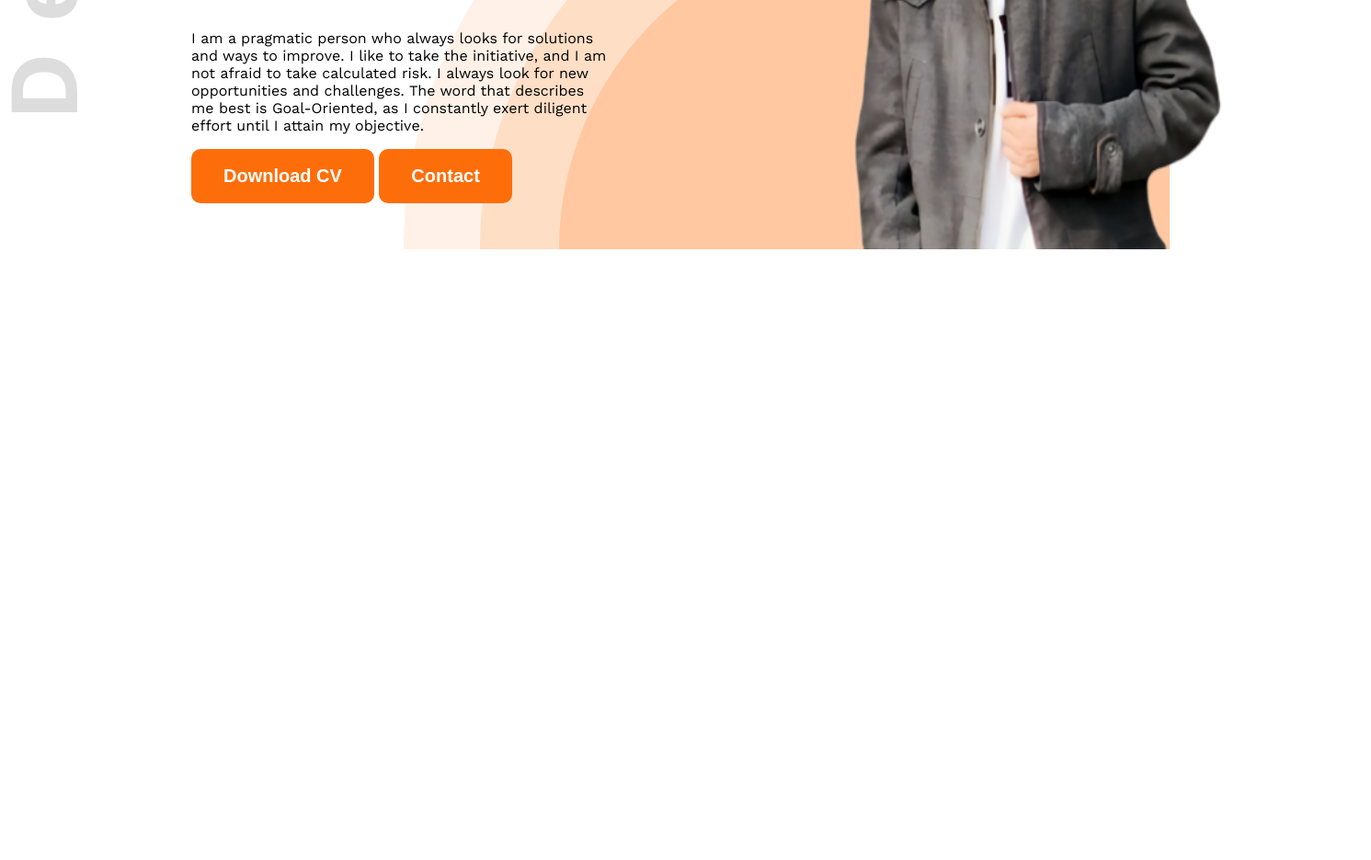
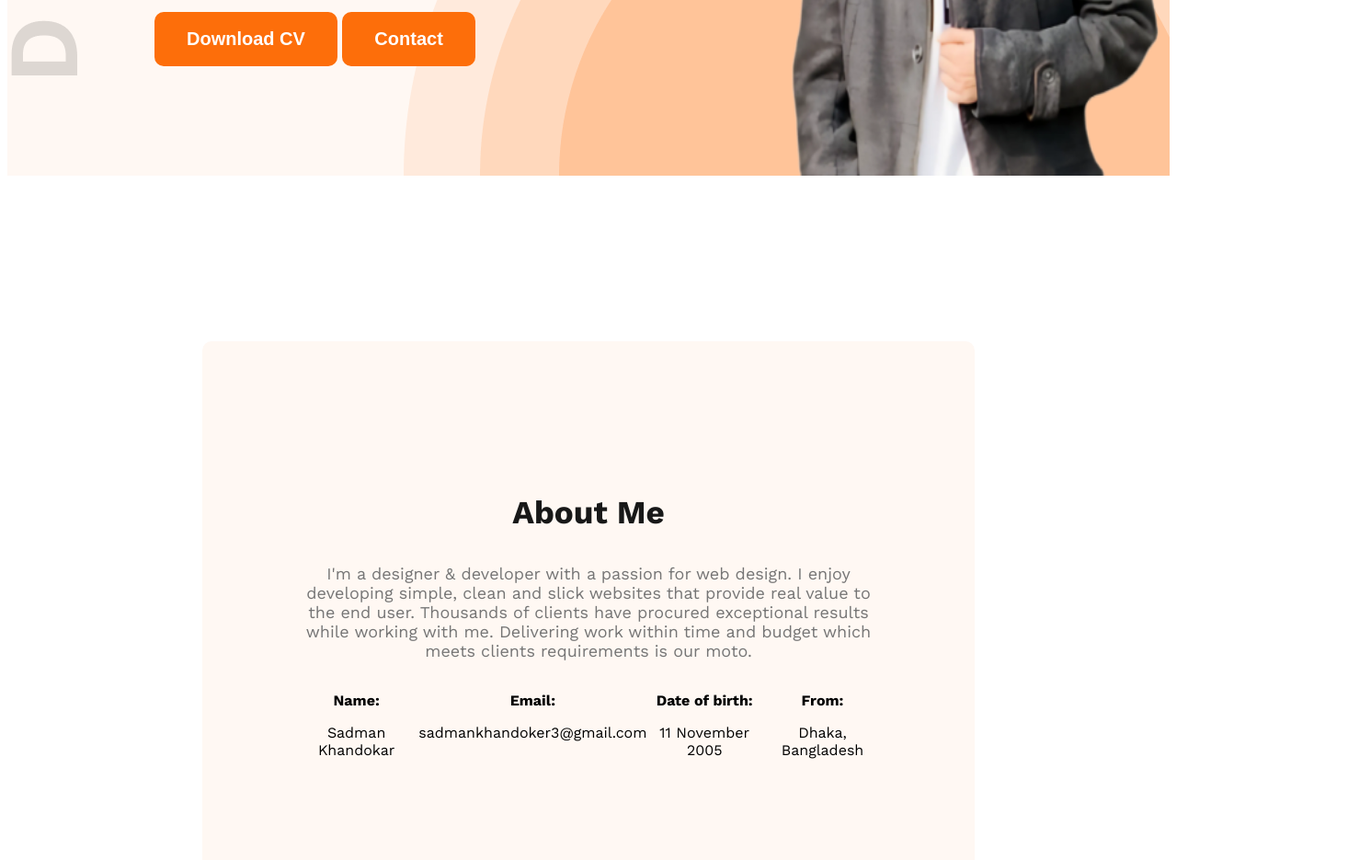
Before and after one commit to sadman70/web-dev-portfolio, a plain HTML site: page index.html in a window 1280 px wide. Shown: the part 691-1626 px from the top of the page at 92% size, 1491 px wide, since content can reach past the window. Before the commit the page ends 970 px from the top, so only its background shows below. Drawn offline with nearby package versions, Linux system fonts and the light colour scheme.

Commit message:
about section added

```diff
--- a/index.html
+++ b/index.html
@@ -7,7 +7,7 @@
     <link rel="stylesheet" href="style/portfolio.css">
 </head>
 <body class="work-sans-normal">
-    <header class="header">
+    <header class="header secondary-bg">
         <nav>
             <h3 class="nav-tittle">SADM<span class="text-primary">A</span>N</h3>
             <ul>
@@ -22,7 +22,7 @@
             <div class="banner-content">
                 <h4 class="banner-greeting">Hi, I am</h4>
                 <h1 class="banner-tittle">Sadman Khandokar</h1>
-                <p class="banner-description">I am a pragmatic person who always looks for solutions and ways to improve. I like to take the initiative, and I am not afraid to take calculated risk. I always look for new opportunities and challenges. The word that describes me best is Goal-Oriented, as I constantly exert diligent effort until I attain my objective.
+                <p class="banner-description">Welcome to My Portfolio.
                 </p>
                 <a href=""><button class="btn-primary">Download CV</button></a>
                 <a href=""><button class="btn-primary">Contact</button></a>
@@ -31,7 +31,30 @@
         </div>
     </header>
     <main>
-
+       <section class="about secondary-bg">
+            <h3 class="section-tittle">About Me</h3>
+            <p class="section-description">I'm a designer & developer with a passion for web design. I enjoy developing simple, clean and slick websites that provide real value to the end user. Thousands of clients have procured exceptional results while working with me. Delivering work within time and budget which meets clients requirements is our moto.</p>
+          <div class="about-items">
+            <div class="about-item">
+                <p class="item-tittle">Name:
+                     </p>
+                <p class="item-description">Sadman Khandokar</p>
+            </div>
+            <div class="about-item">
+                <p class="item-tittle">Email:
+                    </p>
+                <p class="item-description">sadmankhandoker3@gmail.com</p>
+            </div>
+            <div class="about-item">
+                <p class="item-tittle">Date of birth:</p>
+                <p class="item-description"> 11 November 2005</p>
+            </div>
+            <div class="about-item">
+                <p class="item-tittle">From:</p>
+                <p class="item-description">Dhaka, Bangladesh</p>
+            </div>
+        </div>
+       </section>
     </main>
     <footer>
 
--- a/style/portfolio.css
+++ b/style/portfolio.css
@@ -22,13 +22,14 @@
     background-image: url(../images/developer.png), url(../images/header_bg.png);
     background-repeat: no-repeat;
     background-position: top left, bottom right;
+
 }
 /* nav style */
 nav{
     display: flex;
    align-items: center;
     justify-content: space-between;
-    margin: 50px 200px;
+    margin: 10px 160px;
 }
 
 .nav-tittle{
@@ -63,20 +64,63 @@ nav > ul > li > a{
 }
 /* banner styles */
 .banner-content{
-    padding: ;
+  /* height: 60px;   */
+    width: 980px;
 }
 .banner-greeting{
     font-size: 45px;
     font-weight: 600px;
+    width: 180px;
+    height: 40px;
 }
 .banner-tittle{
     font-size: 85px;
     font-weight: bold;
+    width: 428px;
+    height: 170px;
+}
+.banner-description{
+    width: 425px;
+    height: 20px;
 }
 .banner{
     display: flex;
-     margin: 0 35px 0 200px;
+     margin: 0 30px 0 160px;
    justify-content: space-between;
    align-items: center;
 
 }
+/* main styles */
+main{
+
+    max-width: 840px;
+    margin: 0 auto;
+}
+
+/* about styles */
+.about{
+    padding: 130px 100px ;
+    border-radius:10px;
+    text-align: center;
+    margin-top: 180px;
+    margin-bottom: 100px;
+}
+.about-items{
+    display: flex;
+    justify-content: space-around;
+}
+.item-tittle{
+    font-weight: bold;
+}
+.section-tittle{
+    font-size: 35px;
+    font-weight: bold;
+    color: #181818;
+}
+.section-description{
+    font-size: 18px;
+    color: #757575;
+}
+.secondary-bg{
+    background-color: #FFF8F3 ;
+}
```
